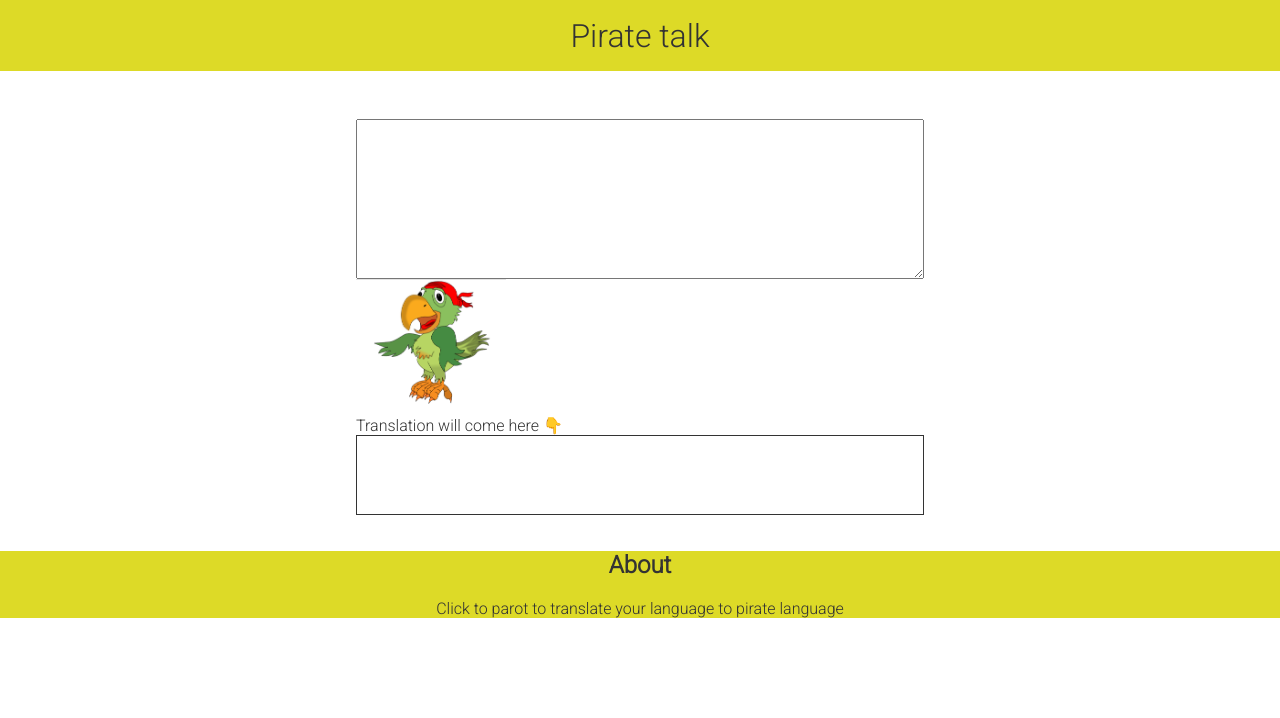
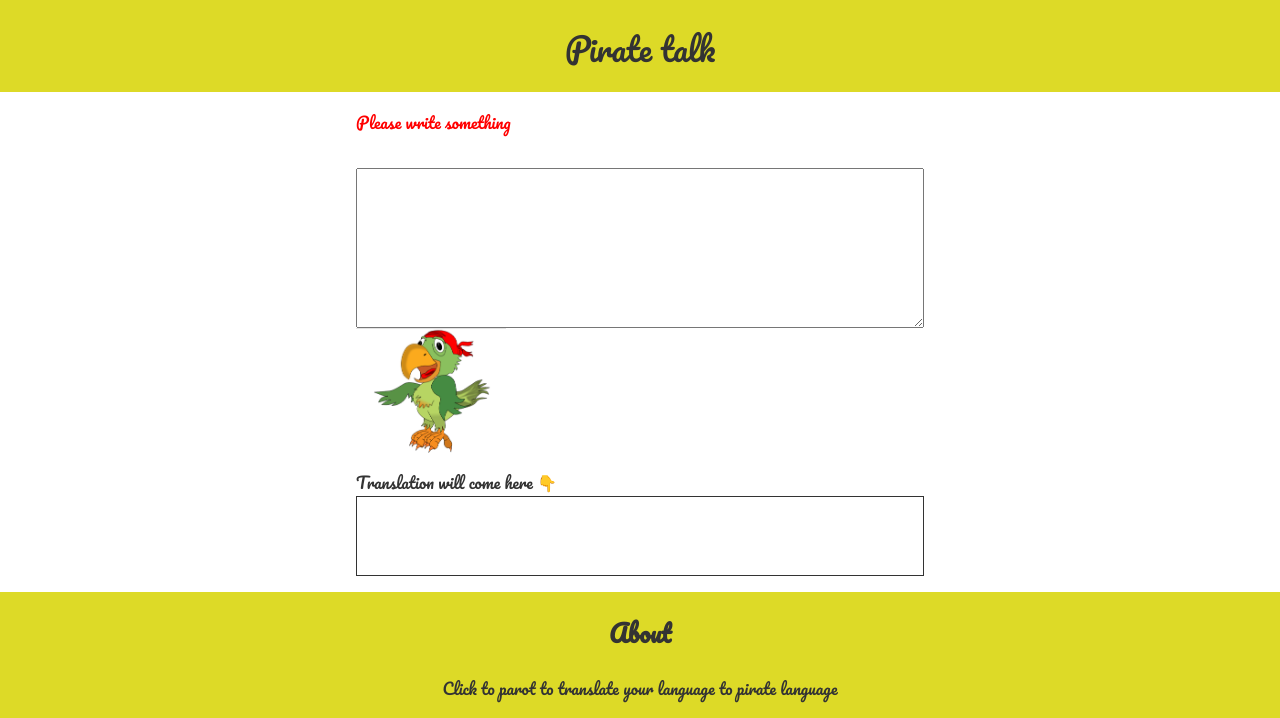
Before and after one commit to rahulcs754/pirate-translator, a plain HTML site: page index.html in a window 1280 px wide. Both pictures are taken after a click on the picture 431 px from the left and 492 px from the top of the page. Shown: the part 147-865 px from the top of the page. Before the commit the page ends 800 px from the top, so only its background shows below. Drawn offline with Linux system fonts and the light colour scheme.

Commit message:
style: change something

```diff
--- a/index.html
+++ b/index.html
@@ -19,7 +19,7 @@
     </nav>
 
     <main>
-
+        <div id="error-text"></div>
         <textarea id="inputText" placeholder="" ></textarea>
 
         <img src="img/speak.png" class="parot" id="tranButton" title="Translate To Pirate" >
--- a/script.js
+++ b/script.js
@@ -1,4 +1,5 @@
 const  tranButton = document.querySelector('#tranButton');
+const  errorBox = document.querySelector('#error-text');
 const url = "https://api.funtranslations.com/translate/pirate.json";
 
 function textTranslation(){
@@ -6,14 +7,16 @@ function textTranslation(){
     const outputArea =  document.querySelector('#translate-output');
     const callUrl = constructURL(inputText);
     if( inputText ){
+        errorBox.innerHTML = "";
             fetch(callUrl)
             .then(res => res.json() )
             .then(data => {
                 console.log(data)
                 outputArea.innerHTML = data.contents.translated;
             }).catch( () => alert('Something wrong happend') );
+
     }else{
-        alert("Please write something");
+        errorBox.innerHTML = "Please write something";
     }
 
 }
--- a/style.css
+++ b/style.css
@@ -1,5 +1,4 @@
-@import url('https://fonts.googleapis.com/css2?family=Roboto:wght@300&display=swap');
-
+@import url('https://fonts.googleapis.com/css2?family=Pacifico&display=swap');
 * {
     box-sizing: border-box;
 }
@@ -12,7 +11,7 @@
 
 body {
     margin: 0;
-    font-family: 'Roboto', sans-serif;
+    font-family: 'Pacifico', cursive;
     color: #333333;
 }
 
@@ -55,4 +54,10 @@ textarea {
 footer{
     background-color: var(--primary);
     text-align: center;
+    position: absolute;
+    width: 100%;
 }
+
+#error-text{
+    color:red;
+}
```
Lines whose indentation alone changed are shown as unchanged.
